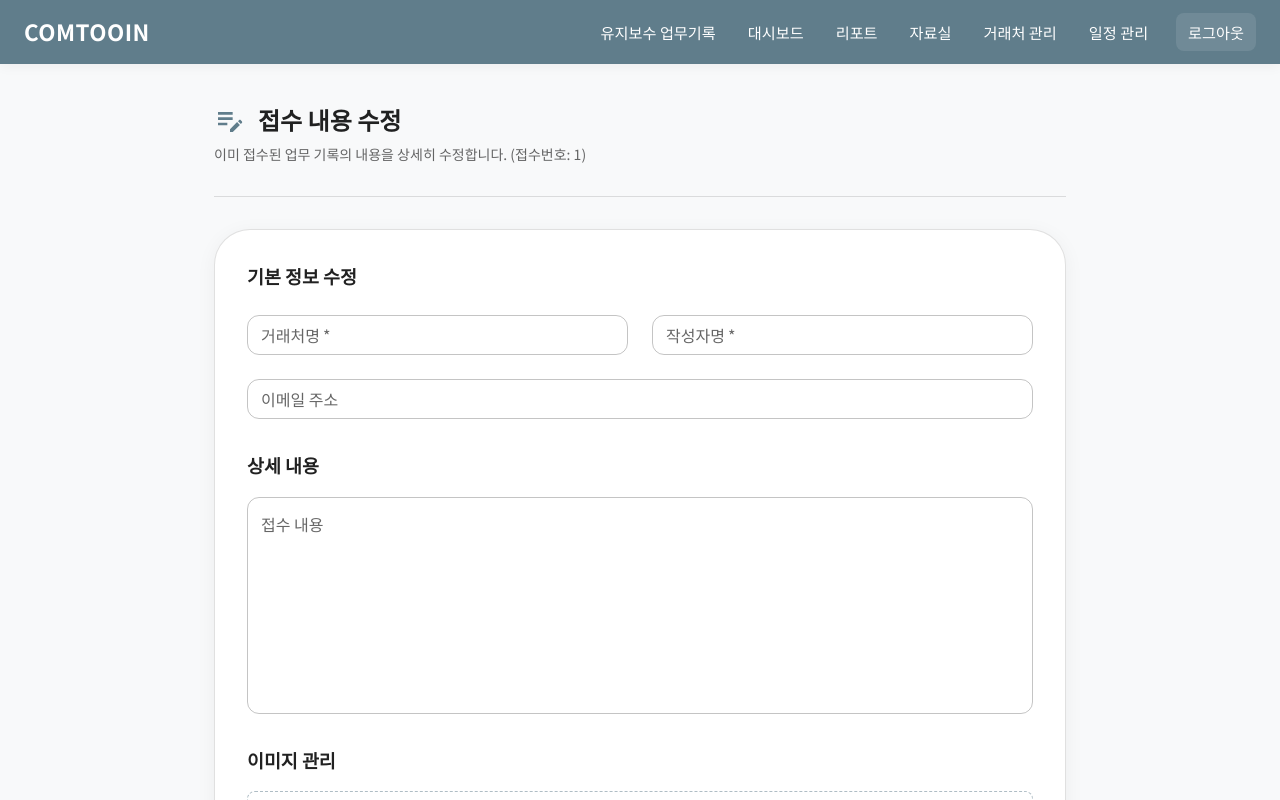
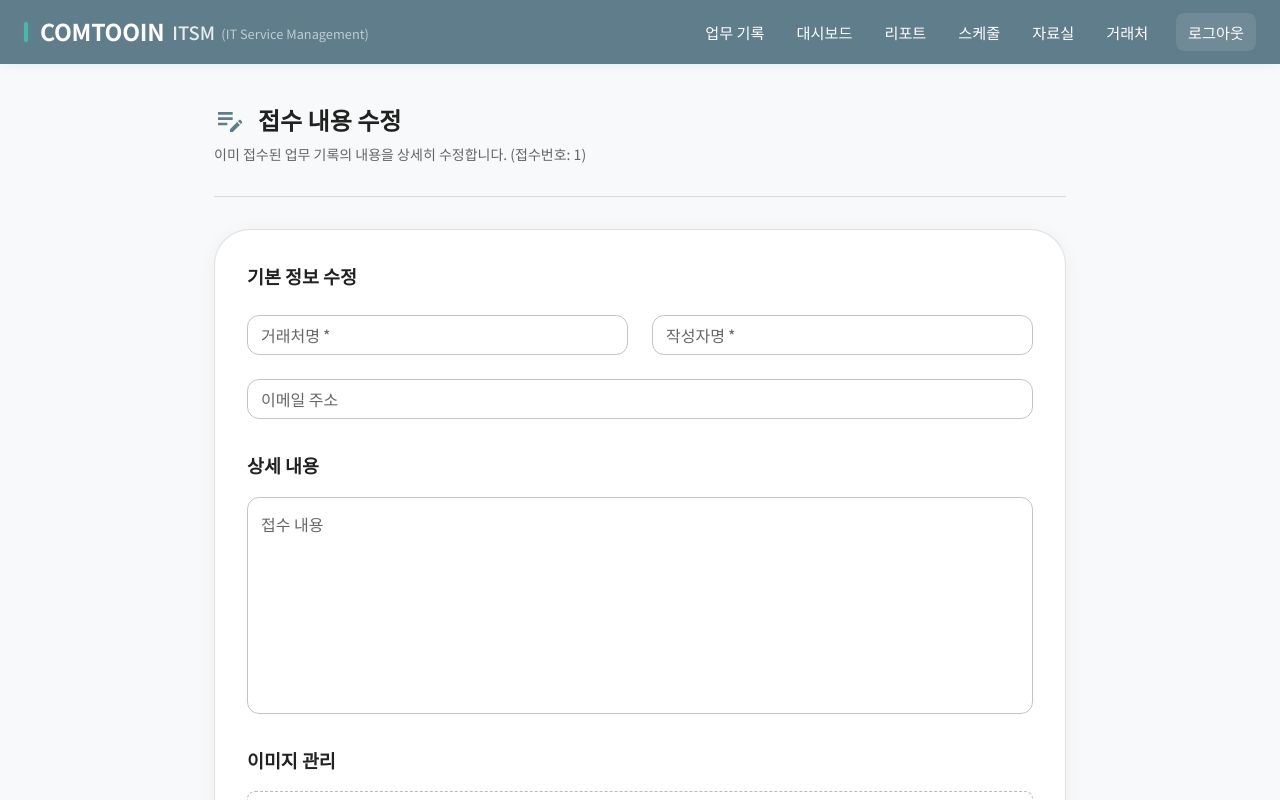
Before and after one commit to comtooin/comtooin, a React (Create React App) app: page /admin/request/edit/1 in a window 1280 px wide. Shown: the top 800 px of the page. Built offline with nearby package versions, Linux system fonts and the light colour scheme; no server answers; the database is empty; sample sign-in values are in the browser's storage.

Commit message:
Enhance brand identity and unify page titles

```diff
--- a/src/components/NavBar.tsx
+++ b/src/components/NavBar.tsx
@@ -61,7 +61,7 @@ const NavBar: React.FC = () => {
             <ListItem button component={RouterLink} to="/">
               <ListItemIcon><EditNoteIcon /></ListItemIcon>
               <ListItemText
-                primary="유지보수 업무기록"
+                primary="업무 기록"
                 primaryTypographyProps={{ fontWeight: 500, fontSize: '1rem' }}
               />
             </ListItem>
@@ -79,6 +79,13 @@ const NavBar: React.FC = () => {
                 primaryTypographyProps={{ fontWeight: 500, fontSize: '1rem' }}
               />
             </ListItem>
+            <ListItem button component={RouterLink} to="/admin/schedule">
+              <ListItemIcon><CalendarMonthIcon /></ListItemIcon>
+              <ListItemText
+                primary="스케줄"
+                primaryTypographyProps={{ fontWeight: 500, fontSize: '1rem' }}
+              />
+            </ListItem>
             <ListItem button component={RouterLink} to="/admin/archive">
               <ListItemIcon><CloudDownloadIcon /></ListItemIcon>
               <ListItemText
@@ -89,14 +96,7 @@ const NavBar: React.FC = () => {
             <ListItem button component={RouterLink} to="/admin/customers">
               <ListItemIcon><BusinessIcon /></ListItemIcon>
               <ListItemText
-                primary="거래처 관리"
-                primaryTypographyProps={{ fontWeight: 500, fontSize: '1rem' }}
-              />
-            </ListItem>
-            <ListItem button component={RouterLink} to="/admin/schedule">
-              <ListItemIcon><CalendarMonthIcon /></ListItemIcon>
-              <ListItemText
-                primary="일정 관리"
+                primary="거래처"
                 primaryTypographyProps={{ fontWeight: 500, fontSize: '1rem' }}
               />
             </ListItem>
@@ -112,7 +112,7 @@ const NavBar: React.FC = () => {
           <ListItem button component={RouterLink} to="/admin/login">
             <ListItemIcon><AdminPanelSettingsIcon /></ListItemIcon>
             <ListItemText
-              primary="관리자 로그인"
+              primary="로그인"
               primaryTypographyProps={{ fontWeight: 500, fontSize: '1rem' }}
             />
           </ListItem>
@@ -133,12 +133,58 @@ const NavBar: React.FC = () => {
               flexGrow: 1,
               color: 'inherit',
               textDecoration: 'none',
-              fontWeight: 800,
-              letterSpacing: '0.5px',
-              fontSize: { xs: '1.2rem', sm: '1.4rem' }
+              display: 'flex',
+              alignItems: 'center',
             }}
           >
-            COMTOOIN
+            {/* 세련된 포인트 바 */}
+            <Box
+              sx={{
+                width: 4,
+                height: 20,
+                bgcolor: '#4db6ac', // 차분한 민트 포인트
+                borderRadius: 1,
+                mr: 1.5,
+                boxShadow: '0px 0px 8px rgba(77, 182, 172, 0.4)'
+              }}
+            />
+
+            <Box
+              component="span"
+              sx={{
+                fontWeight: 900,
+                letterSpacing: '-0.01em',
+                fontSize: { xs: '1.25rem', sm: '1.45rem' },
+                color: '#ffffff',
+              }}
+            >
+              COMTOOIN
+            </Box>
+            <Box
+              component="span"
+              sx={{
+                fontWeight: 500,
+                color: 'rgba(255, 255, 255, 0.85)',
+                fontSize: { xs: '1.05rem', sm: '1.15rem' },
+                ml: 1,
+                mt: 0.2
+              }}
+            >
+              ITSM
+            </Box>
+            <Box
+              component="span"
+              sx={{
+                fontWeight: 300,
+                color: 'rgba(255, 255, 255, 0.6)',
+                fontSize: '0.8rem',
+                ml: 0.8,
+                mt: 0.5,
+                display: { xs: 'none', md: 'inline' }
+              }}
+            >
+              (IT Service Management)
+            </Box>
           </Typography>
           {isMobile ? (
             <IconButton
@@ -152,16 +198,16 @@ const NavBar: React.FC = () => {
             <Box sx={{ display: 'flex', gap: 1 }}>
               {isAdminLoggedIn ? (
                 <>
-                  <Button color="inherit" component={RouterLink} to="/" sx={{ px: 1.5 }}>유지보수 업무기록</Button>
+                  <Button color="inherit" component={RouterLink} to="/" sx={{ px: 1.5 }}>업무 기록</Button>
                   <Button color="inherit" component={RouterLink} to="/admin/dashboard" sx={{ px: 1.5 }}>대시보드</Button>
                   <Button color="inherit" component={RouterLink} to="/admin/reports" sx={{ px: 1.5 }}>리포트</Button>
+                  <Button color="inherit" component={RouterLink} to="/admin/schedule" sx={{ px: 1.5 }}>스케줄</Button>
                   <Button color="inherit" component={RouterLink} to="/admin/archive" sx={{ px: 1.5 }}>자료실</Button>
-                  <Button color="inherit" component={RouterLink} to="/admin/customers" sx={{ px: 1.5 }}>거래처 관리</Button>
-                  <Button color="inherit" component={RouterLink} to="/admin/schedule" sx={{ px: 1.5 }}>일정 관리</Button>
+                  <Button color="inherit" component={RouterLink} to="/admin/customers" sx={{ px: 1.5 }}>거래처</Button>
                   <Button color="inherit" onClick={handleLogout} sx={{ px: 1.5, ml: 1, bgcolor: 'rgba(255,255,255,0.1)', '&:hover': { bgcolor: 'rgba(255,255,255,0.2)' } }}>로그아웃</Button>
                 </>
               ) : (
-                <Button color="inherit" component={RouterLink} to="/admin/login">관리자 로그인</Button>
+                <Button color="inherit" component={RouterLink} to="/admin/login">로그인</Button>
               )}
             </Box>
           )}
--- a/src/pages/AdminCustomerPage.tsx
+++ b/src/pages/AdminCustomerPage.tsx
@@ -75,16 +75,14 @@ const AdminCustomerPage: React.FC = () => {
 
   return (
     <Container maxWidth="md">
-      <Helmet>
-        <title>거래처 관리 - 컴투인</title>
-      </Helmet>
+      <Helmet><title>거래처</title></Helmet>
 
       {/* 표준 헤더 섹션 */}
       <Box sx={{ mb: 4 }}>
         <Stack direction="row" alignItems="center" spacing={1.5} mb={1}>
           <BusinessIcon sx={{ fontSize: '2rem', color: 'primary.main' }} />
           <Typography variant="h5" component="h1" fontWeight="bold">
-            거래처 관리
+            거래처
           </Typography>
         </Stack>
         <Typography variant="body2" color="text.secondary">
--- a/src/pages/AdminDashboardPage.tsx
+++ b/src/pages/AdminDashboardPage.tsx
@@ -238,14 +238,14 @@ const AdminDashboardPage: React.FC = () => {
 
   return (
     <Container maxWidth="lg">
-      <Helmet><title>관리자 대시보드</title></Helmet>
+      <Helmet><title>대시보드</title></Helmet>
 
       {/* 표준 헤더 섹션 */}
       <Box sx={{ mb: 4 }}>
         <Stack direction="row" alignItems="center" spacing={1.5} mb={1}>
           <DashboardIcon sx={{ fontSize: '2rem', color: 'primary.main' }} />
           <Typography variant="h5" component="h1" fontWeight="bold">
-            관리자 대시보드
+            대시보드
           </Typography>
         </Stack>
         <Typography variant="body2" color="text.secondary">
--- a/src/pages/AdminReportPage.tsx
+++ b/src/pages/AdminReportPage.tsx
@@ -481,14 +481,14 @@ const AdminReportPage: React.FC = () => {
 
   return (
     <Container maxWidth="lg">
-      <Helmet><title>유지보수 분석 리포트</title></Helmet>
+      <Helmet><title>리포트</title></Helmet>
 
       {/* 표준 헤더 섹션 */}
       <Box sx={{ mb: 4 }}>
         <Stack direction="row" alignItems="center" spacing={1.5} mb={1}>
           <AssessmentIcon sx={{ fontSize: '2rem', color: 'primary.main' }} />
           <Typography variant="h5" component="h1" fontWeight="bold">
-            유지보수 분석 리포트
+            리포트
           </Typography>
         </Stack>
         <Typography variant="body2" color="text.secondary">
--- a/src/pages/AdminSchedulePage.tsx
+++ b/src/pages/AdminSchedulePage.tsx
@@ -266,7 +266,7 @@ const AdminSchedulePage: React.FC = () => {
 
   return (
     <Container maxWidth="lg">
-      <Helmet><title>일정 관리</title></Helmet>
+      <Helmet><title>스케줄</title></Helmet>
 
       <style>{`
         .fc-day-sun .fc-col-header-cell-cushion,
@@ -306,7 +306,7 @@ const AdminSchedulePage: React.FC = () => {
         <Stack direction="row" alignItems="center" spacing={1.5} mb={1}>
           <CalendarMonthIcon sx={{ fontSize: '2rem', color: 'primary.main' }} />
           <Typography variant="h5" component="h1" fontWeight="bold">
-            일정 관리
+            스케줄
           </Typography>
         </Stack>
         <Typography variant="body2" color="text.secondary">
--- a/src/pages/EditRequestPage.tsx
+++ b/src/pages/EditRequestPage.tsx
@@ -151,16 +151,17 @@ const EditRequestPage: React.FC = () => {
                 hashedPassword = hashed as string;
             }
 
-            const uploadedImageUrls: string[] = [];
-            for (const image of imageFiles) {
-                const compressedBlob = await compressImage(image);
-
-                if (compressedBlob.size > 5 * 1024 * 1024) {
-                    throw new Error(`이미지 용량이 압축 후에도 5MB를 초과합니다: ${image.name}`);
+            // 1. 이미지 처리 및 일괄 업로드
+            let uploadedImageUrls: string[] = [];
+            if (imageFiles.length > 0) {
+                const formDataUpload = new FormData();
+                for (const image of imageFiles) {
+                    const compressedBlob = await compressImage(image);
+                    if (compressedBlob.size > 5 * 1024 * 1024) {
+                        throw new Error(`이미지 용량이 압축 후에도 5MB를 초과합니다: ${image.name}`);
+                    }
+                    formDataUpload.append('files', compressedBlob, image.name);
                 }
-
-                const formDataUpload = new FormData();
-                formDataUpload.append('file', compressedBlob, image.name);
                 formDataUpload.append('customerName', formData.customer_name);
                 formDataUpload.append('userName', formData.user_name);
 
@@ -169,8 +170,8 @@ const EditRequestPage: React.FC = () => {
                 });
 
                 if (uploadError) throw uploadError;
-                if (uploadData?.webViewLink) {
-                    uploadedImageUrls.push(uploadData.webViewLink);
+                if (uploadData?.urls) {
+                    uploadedImageUrls = uploadData.urls;
                 }
             }
 
```
Also changed, not shown: src/pages/ArchivePage.tsx (+4 -7 lines), src/pages/HomePage.tsx (+14 -20 lines), 2 other files (tests, documents, lock files or other folders).
